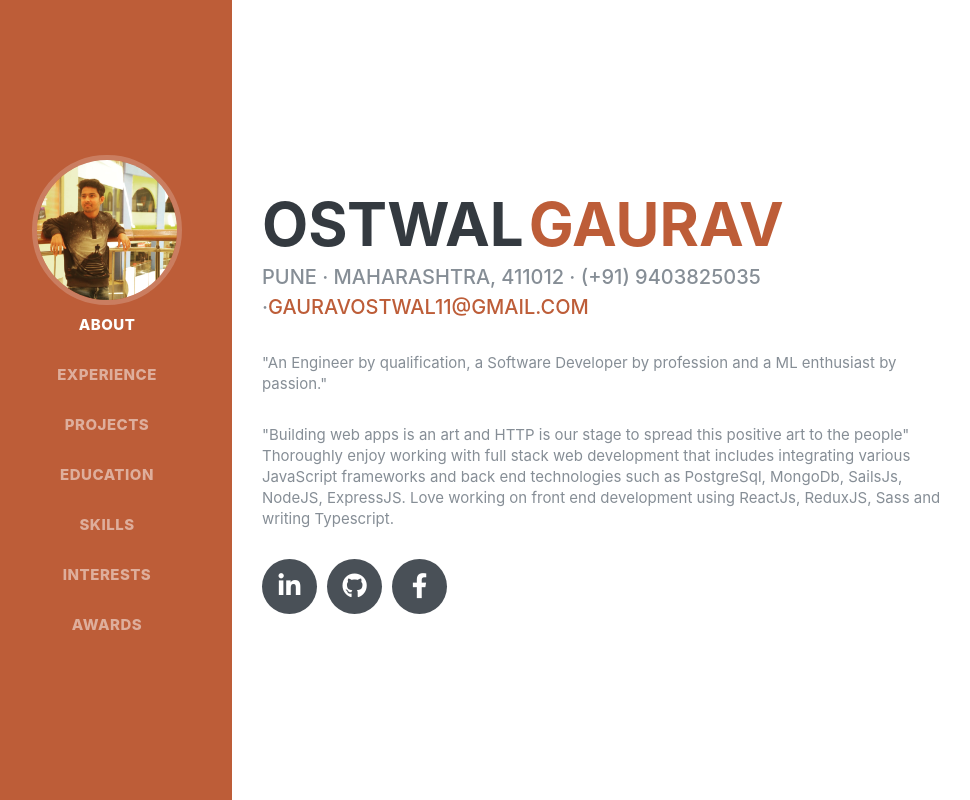
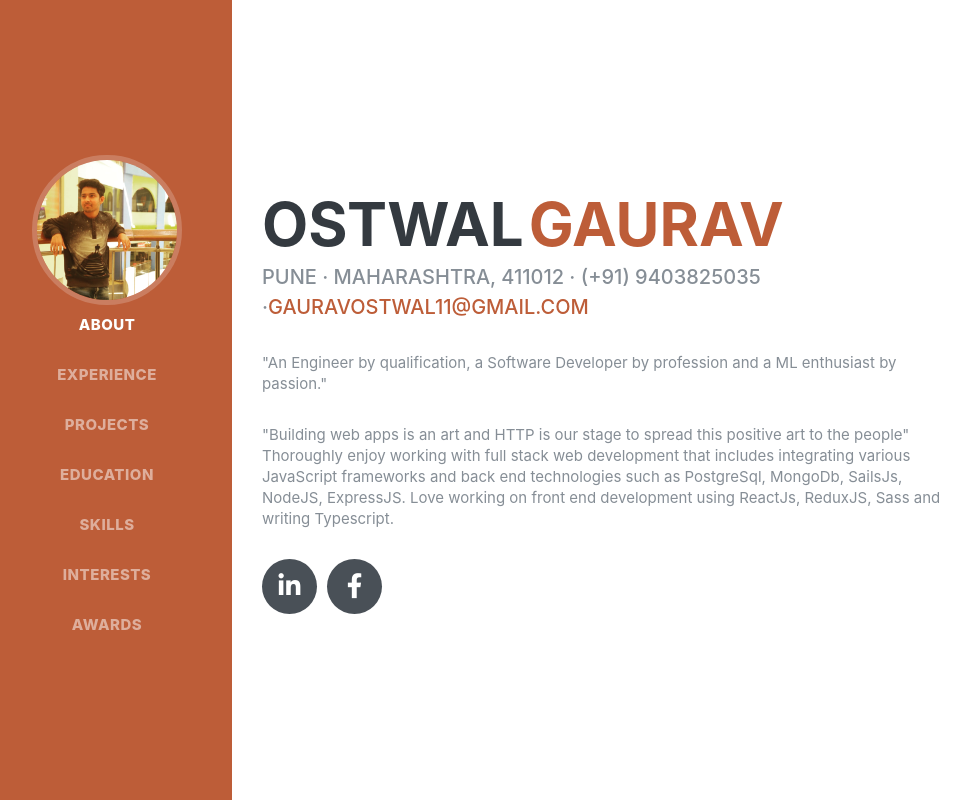
Before and after one commit to gauravostwal/gauravostwal.github.io, a React app: page / in a window 1280 px wide. Shown: the top 800 px of the page, without its empty margins (18-988 px from the left). Built offline with nearby package versions, Linux system fonts and the light colour scheme; a web font is replaced by a local one; what react-redux-form, redux-promise-middleware would draw is missing.

Commit message:
Removing github for a while

```diff
--- a/src/components/NavBar/NavBar.tsx
+++ b/src/components/NavBar/NavBar.tsx
@@ -87,9 +87,9 @@
                       <a href="https://www.linkedin.com/in/gaurav-ostwal-a8227413a">
                         <i className="fab fa-linkedin-in"></i>
                       </a>
-                      <a href="https://github.com/gauravostwal">
+                      {/* <a href="https://github.com/gauravostwal">
                         <i className="fab fa-github"></i>
-                      </a>
+                      </a> */}
                       <a href="https://www.facebook.com/gauravlikesu">
                         <i className="fab fa-facebook-f"></i>
                       </a>
```
